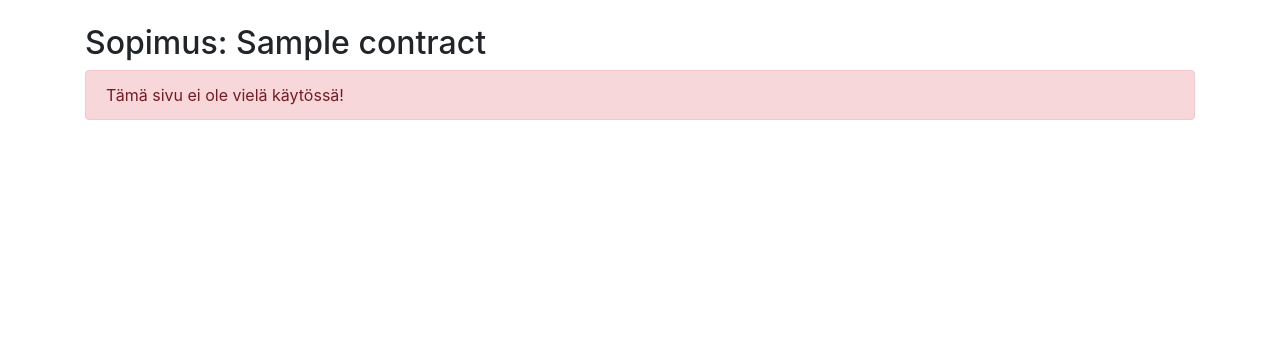
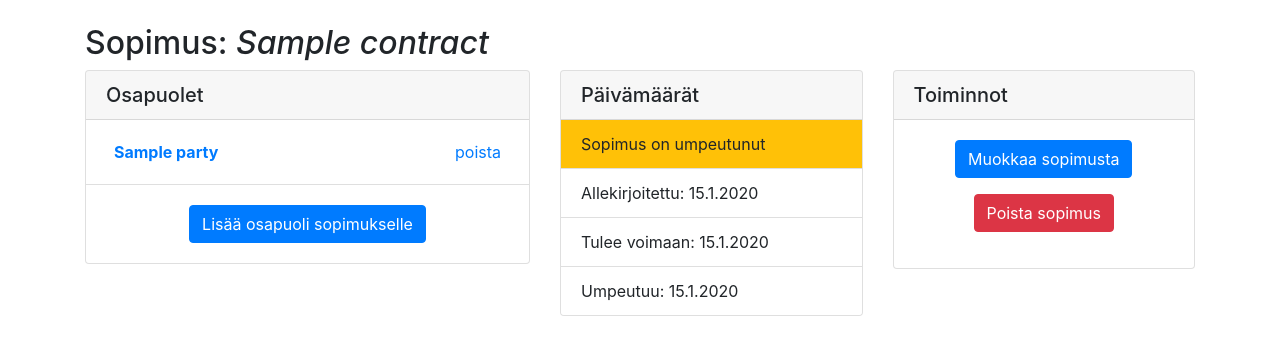
Before and after one commit to teemuoksanen/tsoha-sopimuskanta, a Flask app: page /contracts/1/ in a window 1280 px wide. Shown: the part 56-411 px from the top of the page. Run offline with Flask 2, Linux system fonts and the light colour scheme; a user stored in the database is signed in; tables that the repository leaves empty hold one stand-in row (values such as "Sample post"); some libraries are stand-ins or nearby versions.

Commit message:
Sopimusten osapuolten hallinta otettu käyttöön, sopimus-osion ulkoasua parannettu

```diff
--- a/application/contracts/forms.py
+++ b/application/contracts/forms.py
@@ -10,3 +10,9 @@ class ContractForm(FlaskForm):
 
     class Meta:
         csrf = False
+
+class ContractPartyForm(FlaskForm):
+    parties = SelectField("Osapuoli", [validators.required(message="Valitse lisättävä osapuoli")], description="Valitse osapuoli valikosta. Jos osapuolta ei ole valikossa, luo se ensin painamalla 'Luo uusi osapuoli'.", coerce=int)
+
+    class Meta:
+        csrf = False
--- a/application/contracts/views.py
+++ b/application/contracts/views.py
@@ -2,8 +2,9 @@ from application import app, db
 from flask_login import login_required, current_user
 
 from flask import redirect, render_template, request, url_for
+from datetime import date
 from application.contracts.models import Contract
-from application.contracts.forms import ContractForm
+from application.contracts.forms import ContractForm, ContractPartyForm
 from application.parties.models import Party
 
 @app.route("/contracts/", methods=["GET"])
@@ -46,14 +47,14 @@ def contracts_delete(contract_id):
 
     return redirect(url_for("contracts_index"))
 
-@app.route("/contracts/edit/<int:contract_id>/", methods=["GET", "POST"])
+@app.route("/contracts/edit/<int:contract_id>/", methods=["GET"])
 @login_required
 def contracts_edit_form(contract_id):
     contract = Contract.query.get(contract_id)
     form = ContractForm(obj=contract)
     return render_template("contracts/form.html", form = form, action = "edit", contract_id = contract_id)
 
-@app.route("/contracts/update/<int:contract_id>/", methods=["POST"])
+@app.route("/contracts/edit/<int:contract_id>/", methods=["POST"])
 @login_required
 def contracts_edit(contract_id):
     form = ContractForm(request.form)
@@ -70,11 +71,50 @@ def contracts_edit(contract_id):
     db.session().add(editedContract)
     db.session().commit()
 
-    return redirect(url_for("contracts_index"))
+    return redirect(url_for('contracts_view', contract_id=contract_id))
 
-@app.route("/contracts/<int:contract_id>/", methods=["GET", "POST"])
+@app.route("/contracts/<int:contract_id>/", methods=["GET"])
 @login_required
 def contracts_view(contract_id):
     contract = Contract.query.get(contract_id)
-    allParties = [(party.id, party.name) for party in Party.query.order_by('name').all()]
-    return render_template("contracts/view.html", contract = contract)
+    form = ContractPartyForm()
+    form.parties.choices = [(party.id, party.name) for party in Party.query.order_by('name').all()]
+    form.parties.choices.insert(0, (0, "-- Valitse osapuoli --"))
+    return render_template("contracts/view.html", contract = contract, form = form, today = date.today(), addPartyError = 0)
+
+@app.route("/contracts/<int:contract_id>/", methods=["POST"])
+@login_required
+def contracts_addparty(contract_id):
+    contract = Contract.query.get(contract_id)
+    form = ContractPartyForm(request.form)
+    form.parties.choices = [(party.id, party.name) for party in Party.query.order_by('name').all()]
+    form.parties.choices.insert(0, (0, "-- Valitse osapuoli --"))
+
+    if not form.validate():
+        return render_template("contracts/view.html", contract = contract, form = form, addPartyError = 1)
+
+    contract.parties.append(Party.query.get(form.parties.data))
+
+    db.session().add(contract)
+    db.session().commit()
+
+    return redirect(url_for('contracts_view', contract_id=contract_id))
+
+@app.route("/contracts/<int:contract_id>/removeparty/<int:party_id>/", methods=["GET"])
+@login_required
+def contracts_removeparty(contract_id, party_id):
+    contract = Contract.query.get(contract_id)
+    form = ContractPartyForm()
+    party = Party.query.get(party_id)
+
+    if not party:
+        return render_template("contracts/view.html", contract = contract, form = form, addPartyError = 1)
+
+    contract.parties.remove(party)
+
+    db.session().add(contract)
+    db.session().commit()
+
+    return redirect(url_for('contracts_view', contract_id=contract_id))
+
+    return render_template("contracts/view.html", contract = contract, form = form, today = date.today(), addPartyError = 0)
--- a/application/templates/contracts/view.html
+++ b/application/templates/contracts/view.html
@@ -1,9 +1,129 @@
 {% extends "layout.html" %}
 
 {% block body %}
-<h2>Sopimus: {{ contract.name }}</h2>
+<h2>Sopimus: <em>{{ contract.name }}</em></h2>
 
+{% if addPartyError == 1 %}
 <div class="alert alert-danger" role="alert">
-  Tämä sivu ei ole vielä käytössä!
+  Osapuolen lisääminen sopimukselle ei onnistunut! Ole hyvä ja yritä uudelleen.
 </div>
+{% endif %}
+
+<div class="row">
+
+  <div class="col-sm-5">
+    <div class="card">
+      <h5 class="card-header">Osapuolet</h5>
+      {% if contract.parties %}
+      <ul class="list-group list-group-flush">
+        {% for party in contract.parties %}
+          {% if party.bankrupt %}
+          <li class="list-group-item list-group-item-danger d-flex flex-row">
+            <div class="p-2"><strong><a href="#">{{ party.name }}</a></strong> (konkurssissa)</div>
+            <div class="p-2 ml-auto"><a href="{{ url_for('contracts_removeparty', contract_id=contract.id, party_id=party.id) }}">poista</a></div>
+          </li>
+          {% else %}
+          <li class="list-group-item list-group-item d-flex">
+            <div class="p-2"><strong><a href="#">{{ party.name }}</a></strong></div>
+            <div class="p-2 ml-auto"><a href="{{ url_for('contracts_removeparty', contract_id=contract.id, party_id=party.id) }}">poista</a></div>
+          </li>
+          {% endif %}
+        {% endfor %}
+        </ul>
+      {% else %}
+      <div class="alert alert-warning" role="alert">
+        Sopimuksella ei ole vielä osapuolia
+      </div>
+      {% endif %}
+      <div class="card-body text-center">
+        <button type="button" class="btn btn-primary" data-toggle="modal" data-target="#addParty">Lisää osapuoli sopimukselle</button>
+      </div>
+    </div>
+  </div>
+
+  <div class="col">
+    <div class="card">
+      <h5 class="card-header">Päivämäärät</h5>
+      <ul class="list-group list-group-flush">
+        {% if contract.date_entry > today %}
+        <li class="list-group-item bg-warning">Sopimus ei ole vielä voimassa</li>
+        {% elif contract.date_expiry and contract.date_expiry < today %}
+        <li class="list-group-item bg-warning">Sopimus on umpeutunut</li>
+        {% else %}
+        <li class="list-group-item bg-success">Sopimus on voimassa</li>
+        {% endif %}
+        <li class="list-group-item">Allekirjoitettu: {{ contract.date_signed.strftime("%-d.%-m.%Y") }}</li>
+        <li class="list-group-item">Tulee voimaan: {{ contract.date_entry.strftime("%-d.%-m.%Y") }}</li>
+        {% if contract.date_expiry %}
+        <li class="list-group-item">Umpeutuu: {{ contract.date_expiry.strftime("%-d.%-m.%Y") }} </li>
+        {% else %}
+        <li class="list-group-item">Ei umpeutumispäivää</li>
+        {% endif %}
+      </ul>
+    </div>
+  </div>
+
+  <div class="col">
+    <div class="card">
+      <h5 class="card-header">Toiminnot</h5>
+      <div class="card-body text-center">
+        <p><a href="{{ url_for('contracts_edit_form', contract_id=contract.id) }}" class="btn btn-primary">Muokkaa sopimusta</a></p>
+        <p><button type="button" class="btn btn-danger" data-toggle="modal" data-target="#deleteContract">Poista sopimus</button></p>
+      </div>
+    </div>
+  </div>
+
+</div>
+
+<!-- Add Party to Contract -->
+<div class="modal fade" id="addParty" tabindex="-1" role="dialog" aria-labelledby="addPartyTitle" aria-hidden="true">
+  <div class="modal-dialog modal-dialog-centered" role="document">
+    <div class="modal-content">
+      <div class="modal-header">
+        <h5 class="modal-title" id="addPartyLongTitle">Lisää osapuoli sopimukselle</h5>
+        <button type="button" class="close" data-dismiss="modal" aria-label="Close">
+          <span aria-hidden="true">&times;</span>
+        </button>
+      </div>
+      <form method="POST" action="{{ url_for('contracts_addparty', contract_id=contract.id) }}">
+        <div class="modal-body">
+          {{ form.parties(class_="form-control") }}
+          {% if form.parties.description %}
+          <small class="form-text text-muted">{{ form.parties.description }}</small>
+          {% endif %}
+        </div>
+        <div class="modal-footer">
+          <a href="{{ url_for('parties_form') }}" class="btn btn-secondary">Luo uusi osapuoli</a>
+          <button type="button" class="btn btn-secondary" data-dismiss="modal">Peruuta</button>
+          <button type="submit" class="btn btn-primary">Lisää</button>
+        </div>
+      </form>
+    </div>
+  </div>
+</div>
+
+<!-- Remove Contract -->
+<div class="modal fade" id="deleteContract" tabindex="-1" role="dialog" aria-labelledby="deleteContractTitle" aria-hidden="true">
+  <div class="modal-dialog modal-dialog-centered" role="document">
+    <div class="modal-content">
+      <div class="modal-header">
+        <h5 class="modal-title" id="deleteContractLongTitle">Poistetaanko sopimus?</h5>
+        <button type="button" class="close" data-dismiss="modal" aria-label="Close">
+          <span aria-hidden="true">&times;</span>
+        </button>
+      </div>
+      <div class="modal-body">
+        Jos poistat sopimuksen <strong>"{{ contract.name }}"</strong>, sitä ei voida enää palauttaa. Haluatko varmasti poistaa sopimuksen?
+      </div>
+      <div class="modal-footer">
+        <button type="button" class="btn btn-secondary" data-dismiss="modal">Peruuta</button>
+        <form method="POST" action="{{ url_for('contracts_delete', contract_id=contract.id) }}">
+          <button type="submit" class="btn btn-danger">Poista</button>
+        </form>
+      </div>
+    </div>
+  </div>
+</div>
+
+
 {% endblock %}
```
Also changed, not shown: application/templates/contracts/form.html (+5 -5 lines), application/templates/contracts/list.html (+8 -20 lines), application/templates/index.html (+4 -4 lines).
